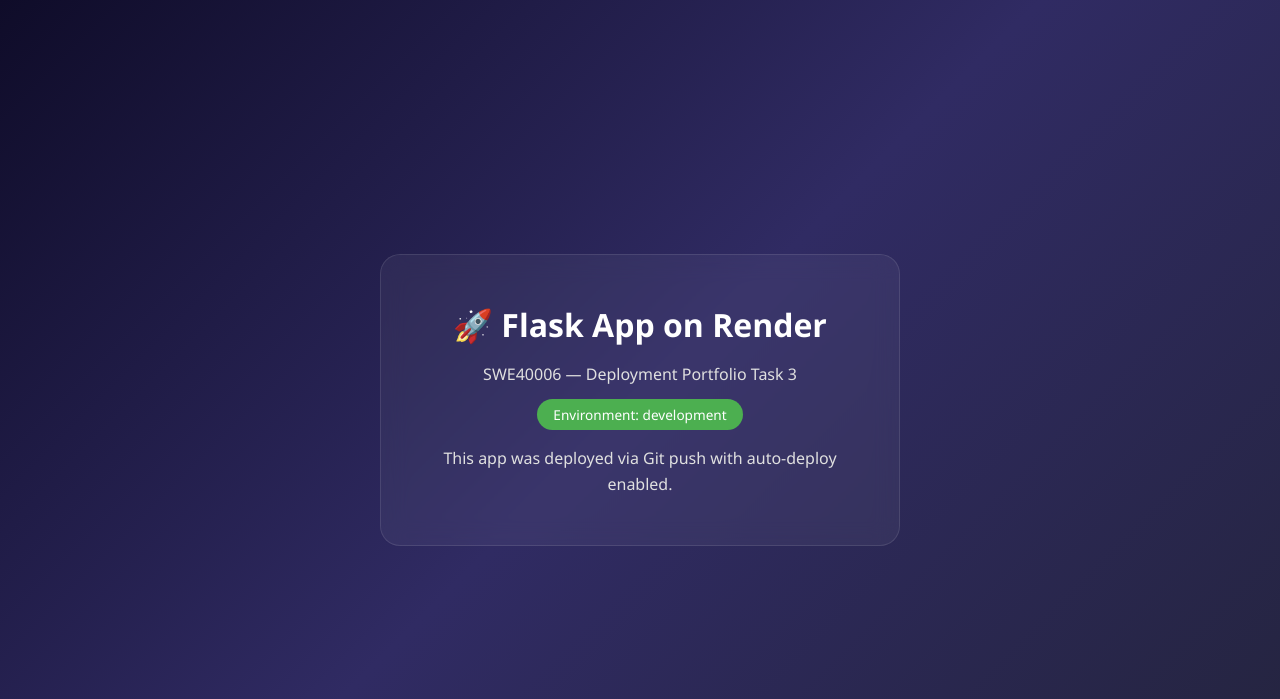
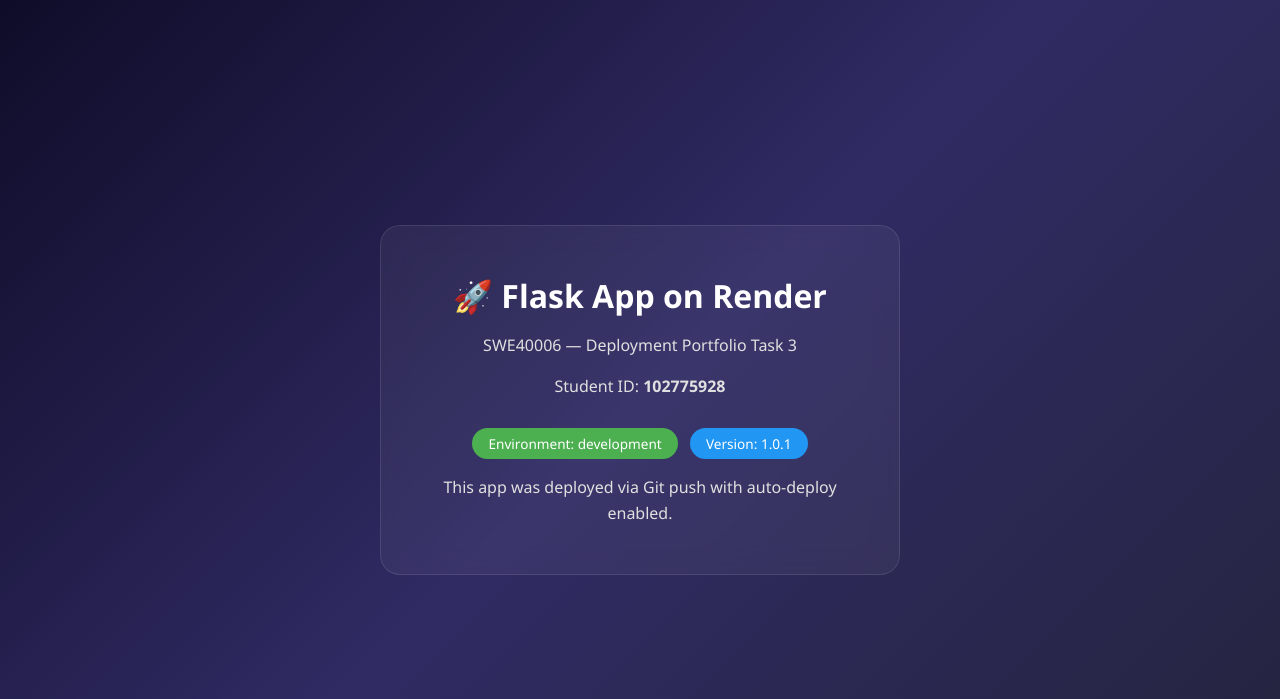
Before and after one commit to Josan88/render-deploy-task3, a Flask app: page / in a window 1280 px wide. Shown: the top 699 px of the page. Run offline with Flask 3, Linux system fonts and the light colour scheme.

Commit message:
refactor: migrate index.html to templates directory and update UI with environment badges

```diff
--- a/index.html
+++ b/index.html
@@ -32,10 +32,6 @@
         <h1>🚀 Hello from Render!</h1>
         <p>SWE40006 — Deployment Portfolio Task 3</p>
         <p>Student ID: <strong>102775928</strong></p>
-        <div style="margin-top: 20px; padding-top: 10px; border-top: 1px solid rgba(255,255,255,0.2);">
-            <p>Version: {{ version }}</p>
-            <p>Environment: {{ environment }}</p>
-        </div>
     </div>
 </body>
 </html>
--- a/templates/index.html
+++ b/templates/index.html
@@ -41,7 +41,11 @@
     <div class="container">
         <h1>🚀 Flask App on Render</h1>
         <p>SWE40006 — Deployment Portfolio Task 3</p>
-        <span class="env-badge">Environment: {{ environment }}</span>
+        <p>Student ID: <strong>102775928</strong></p>
+        <div style="margin-top: 16px;">
+            <span class="env-badge">Environment: {{ environment }}</span>
+            <span class="env-badge" style="background: #2196F3; margin-left: 8px;">Version: {{ version }}</span>
+        </div>
         <p>This app was deployed via Git push with auto-deploy enabled.</p>
     </div>
 </body>
```
